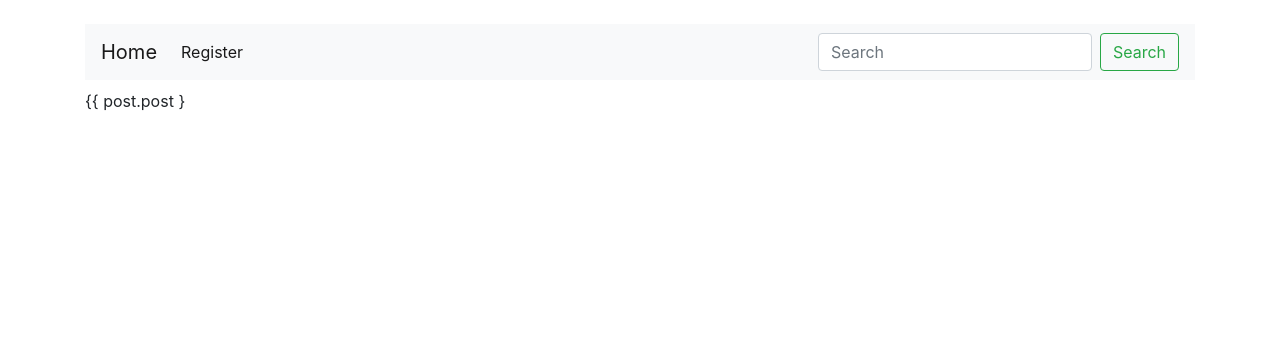
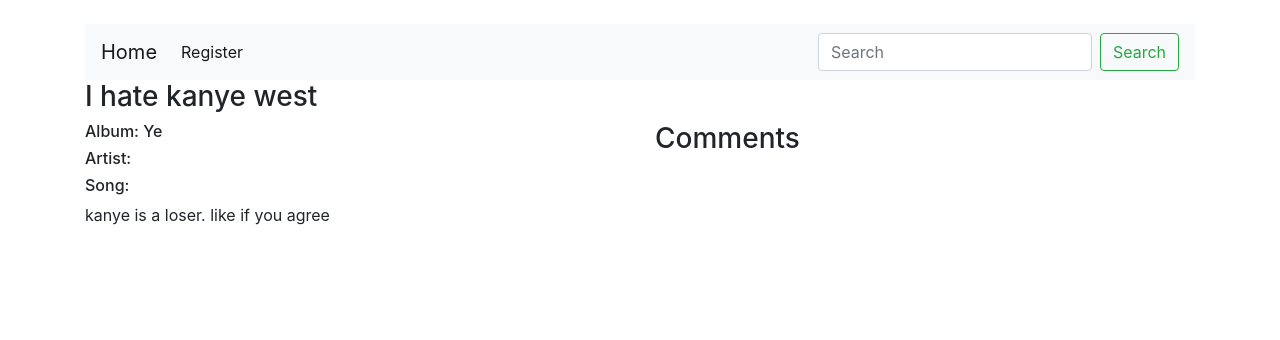
Before and after one commit to qoconnor/Lab-6, a Django app: page /account/view_post/5/ in a window 1280 px wide. Shown: the top 340 px of the page. Run offline with Django 3.2, Linux system fonts and the light colour scheme; data comes from the database, SQL or seed files in the repository; both versions use the stored data as it was after the commit; some libraries are stand-ins or nearby versions.

Commit message:
Can now access post page through go to post button

```diff
--- a/musicapp/accounts/models.py
+++ b/musicapp/accounts/models.py
@@ -21,8 +21,8 @@
     fromUser = models.ForeignKey(User, on_delete=models.CASCADE, related_name='fromUser', null=True)
     title = models.CharField(max_length=50)
     post = models.CharField(max_length=2000)
-    album = models.CharField(max_length=100, default='')
-    song = models.CharField(max_length=100, default='')
-    artist = models.CharField(max_length=100, default='')
+    album = models.CharField(max_length=100, default='N/A')
+    song = models.CharField(max_length=100, default='N/A')
+    artist = models.CharField(max_length=100, default='N/A')
     artwork = models.ImageField(blank=True, default='default.jpg')
     public = models.BooleanField(default=False)
--- a/musicapp/accounts/templates/accounts/home.html
+++ b/musicapp/accounts/templates/accounts/home.html
@@ -10,7 +10,7 @@
             <h5 class="card-title">{{ post.title }}</h5>
             <p class="card-text">{{ post.post }}</p>
 
-            <a href="" class="btn btn-primary">Go to post</a>
+            <a href="{% url 'users:view_post' pk=post.pk %}" class="btn btn-primary">Go to post</a>
           </div>
       </div>
     {% endfor %}
--- a/musicapp/accounts/templates/accounts/view_post.html
+++ b/musicapp/accounts/templates/accounts/view_post.html
@@ -3,11 +3,22 @@
 {% block body %}
   <div class="container">
     <h3>{{ post.title }}</h3>
-    <div class="col">
-      <h4>{{ post.album }}</h4>
-      <h4>{{ post.artist }}</h4>
-      <h4>{{ post.song }}</h4>
+    <div class="row">
+      <div class="col-sm-6">
+        {% if post.album %}
+          <h6>Album: {{ post.album }}</h6>
+        {% endif %}
+        {% if post.album %}
+          <h6>Artist: {{ post.artist }}</h6>
+        {% endif %}
+        {% if post.album %}
+          <h6>Song: {{ post.song }}</h6>
+        {% endif %}
+      </div>
+      <div class="col-sm-6">
+        <h3>Comments</h3>
+      </div>
     </div>
-    <p> {{ post.post } </p>
+    <p> {{ post.post }} </p>
   </div>
 {% endblock %}
--- a/musicapp/accounts/views.py
+++ b/musicapp/accounts/views.py
@@ -6,7 +6,7 @@
 
 # Create your views here.
 def home(request):
-    posts = Posts.objects.all()
+    posts = Posts.objects.all().order_by("-id")
     args = {'posts': posts}
     return render(request, 'accounts/home.html', args)
 
@@ -87,4 +87,4 @@
 def view_post(request, pk):
     post = Posts.objects.get(pk=pk)
     args = {'post': post}
-    return render(request, 'accounts/view_post.html')
+    return render(request, 'accounts/view_post.html', args)
```
Also changed, not shown: musicapp/db.sqlite3.
